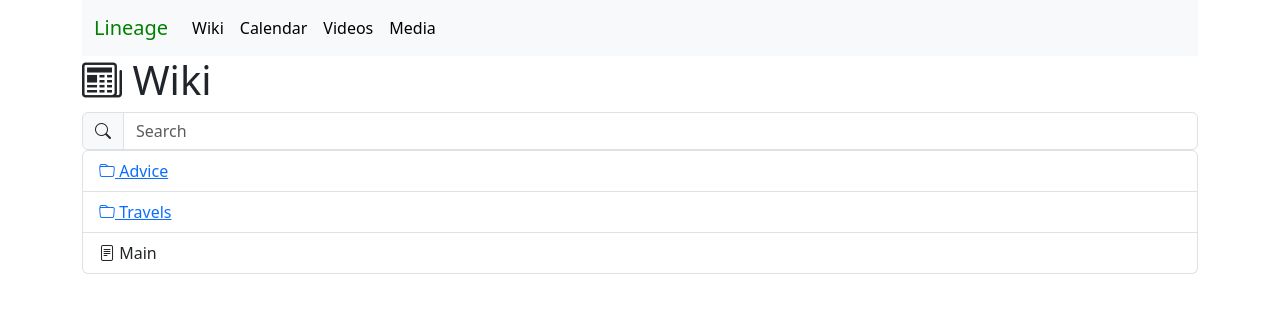
After one commit to cyddalupan/linage, a Django app: page /wiki-home/ in a window 1280 px wide. The commit adds this page. Shown: the top 313 px of the page. Run offline with Django 4.2, Linux system fonts and the light colour scheme; data comes from the database, SQL or seed files in the repository; both versions use the stored data as it was after the commit.

Commit message:
Display wiki

```diff
--- a/lineage/urls.py
+++ b/lineage/urls.py
@@ -18,9 +18,10 @@ from django.urls import path
 from wiki import views
 
 urlpatterns = [
-]
+    path('wiki-home/', views.wiki_home, name='wiki home'),
+    path('wiki-folder/<int:folder_id>/', views.wiki_folder, name='wiki folder'),
+    path('wiki-search/<str:query>/', views.wiki_search, name='wiki search'),
 
-urlpatterns = [
     path('hello/', views.my_view, name='hello'),
     path('other/', views.other_page, name='other'),
     path('admin/', admin.site.urls),
--- a/templates/base.html
+++ b/templates/base.html
@@ -1,14 +1,3 @@
-{% comment %} {# Load the tag library #}
-{% load bootstrap5 %}
-
-{# Load CSS and JavaScript #}
-{% bootstrap_css %}
-{% bootstrap_javascript %}
-
-{# Display django.contrib.messages as Bootstrap alerts #}
-{% bootstrap_messages %}
-{% load bootstrap_icons %} {% endcomment %}
-
 <!doctype html>
 <html lang="en">
   <head>
@@ -16,12 +5,44 @@
     <meta name="viewport" content="width=device-width, initial-scale=1">
     <title>Bootstrap demo</title>
     <link href="https://cdn.jsdelivr.net/npm/bootstrap@5.3.0-alpha1/dist/css/bootstrap.min.css" rel="stylesheet" integrity="sha384-GLhlTQ8iRABdZLl6O3oVMWSktQOp6b7In1Zl3/Jr59b6EGGoI1aFkw7cmDA6j6gD" crossorigin="anonymous">
+    <link rel="stylesheet" href="https://cdn.jsdelivr.net/npm/bootstrap-icons@1.10.3/font/bootstrap-icons.css">
   </head>
   <body>
-    <div id="content">
-        {% block content %}{% endblock %}
+    <div class="container text-center">
+      <div class="row">
+        <div class="col-lg-12 text-start">
+            <nav class="navbar navbar-expand-lg bg-body-tertiary">
+                <div class="container-fluid">
+                <a class="navbar-brand" href="#">Lineage</a>
+                <button class="navbar-toggler" type="button" data-bs-toggle="collapse" data-bs-target="#navbarSupportedContent" aria-controls="navbarSupportedContent" aria-expanded="false" aria-label="Toggle navigation">
+                    <svg xmlns="http://www.w3.org/2000/svg" width="16" height="16" fill="currentColor" class="bi bi-list" viewBox="0 0 16 16">
+                        <path fill-rule="evenodd" d="M2.5 12a.5.5 0 0 1 .5-.5h10a.5.5 0 0 1 0 1H3a.5.5 0 0 1-.5-.5zm0-4a.5.5 0 0 1 .5-.5h10a.5.5 0 0 1 0 1H3a.5.5 0 0 1-.5-.5zm0-4a.5.5 0 0 1 .5-.5h10a.5.5 0 0 1 0 1H3a.5.5 0 0 1-.5-.5z"/>
+                    </svg>
+                </button>
+                <div class="collapse navbar-collapse" id="navbarSupportedContent">
+                    <ul class="navbar-nav me-auto mb-2 mb-lg-0">
+                    <li class="nav-item">
+                        <a class="nav-link active" aria-current="page" href="#">Wiki</a>
+                    </li>
+                    <li class="nav-item">
+                        <a class="nav-link active" aria-current="page" href="#">Calendar</a>
+                    </li>
+                    <li class="nav-item">
+                        <a class="nav-link active" aria-current="page" href="#">Videos</a>
+                    </li>
+                    <li class="nav-item">
+                        <a class="nav-link active" aria-current="page" href="#">Media</a>
+                    </li>
+                    </ul>
+                </div>
+                </div>
+            </nav>
+            <div>
+                {% block content %}{% endblock %}
+            </div>
+        </div>
+      </div>
     </div>
-
     <script src="https://cdn.jsdelivr.net/npm/bootstrap@5.3.0-alpha1/dist/js/bootstrap.bundle.min.js" integrity="sha384-w76AqPfDkMBDXo30jS1Sgez6pr3x5MlQ1ZAGC+nuZB+EYdgRZgiwxhTBTkF7CXvN" crossorigin="anonymous"></script>
     <script src="https://cdn.jsdelivr.net/npm/@popperjs/core@2.11.6/dist/umd/popper.min.js" integrity="sha384-oBqDVmMz9ATKxIep9tiCxS/Z9fNfEXiDAYTujMAeBAsjFuCZSmKbSSUnQlmh/jp3" crossorigin="anonymous"></script>
 <script src="https://cdn.jsdelivr.net/npm/bootstrap@5.3.0-alpha1/dist/js/bootstrap.min.js" integrity="sha384-mQ93GR66B00ZXjt0YO5KlohRA5SY2XofN4zfuZxLkoj1gXtW8ANNCe9d5Y3eG5eD" crossorigin="anonymous"></script>
--- /dev/null
+++ b/wiki/templates/wiki/wiki_home.html
@@ -0,0 +1,36 @@
+{% extends "base.html" %}
+
+{% block content %}
+    {% load static %}
+    <link rel="stylesheet" href="{% static 'wiki/style.css' %}">
+    <h1>
+        <i class="bi bi-newspaper"></i>
+        Wiki
+    </h1>
+
+    <div class="input-group">
+        <span class="input-group-text">
+            <i class="bi bi-search"></i>
+        </span>
+        <input type="text" class="form-control" placeholder="Search" aria-label="Search">
+    </div>
+
+    <ul class="list-group">
+        {% for folder in wiki_folders %}
+            <li class="list-group-item">
+                <a href="/wiki-folder/{{ folder.id }}/">
+                    <i class="bi bi-folder"></i>
+                    {{ folder.name }}
+                </a>
+            </li>
+        {% endfor %}
+        {% for wiki in wikis %}
+            <li class="list-group-item">
+                <i class="bi bi-file-text"></i>
+                {{ wiki.title }}
+            </li>
+        {% endfor %}
+    </ul>
+
+
+{% endblock %}
--- a/wiki/views.py
+++ b/wiki/views.py
@@ -1,5 +1,7 @@
 from django.shortcuts import render
 from django.http import HttpResponse
+
+from .models import WikiContent, WikiFolder
 
 def my_view(request):
     context = {}
@@ -9,3 +11,30 @@ def my_view(request):
 def other_page(request):
     context = {}
     return render(request, 'wiki/other.html', context)
+
+def wiki_home(request):
+    wiki_folders = WikiFolder.objects.filter(folder_id = 0)
+    wikis = WikiContent.objects.filter(folder_id = 0)
+    context = {
+        'wiki_folders': wiki_folders,
+        'wikis': wikis
+    }
+    return render(request, 'wiki/wiki_home.html', context)
+
+def wiki_folder(request, folder_id):
+    wiki_folders = WikiFolder.objects.filter(folder_id = folder_id)
+    wikis = WikiContent.objects.filter(folder_id = folder_id)
+    context = {
+        'wiki_folders': wiki_folders,
+        'wikis': wikis
+    }
+    return render(request, 'wiki/wiki_home.html', context)
+
+def wiki_search(request, query):
+    wiki_folders = WikiFolder.objects.filter(folder_id = 0)
+    wikis = WikiContent.objects.filter(folder_id = 0)
+    context = {
+        'wiki_folders': wiki_folders,
+        'wikis': wikis
+    }
+    return render(request, 'wiki/wiki_home.html', context)
```
Also changed, not shown: wiki/templates/wiki/index.html (+0 -27 lines), db.sqlite3.
